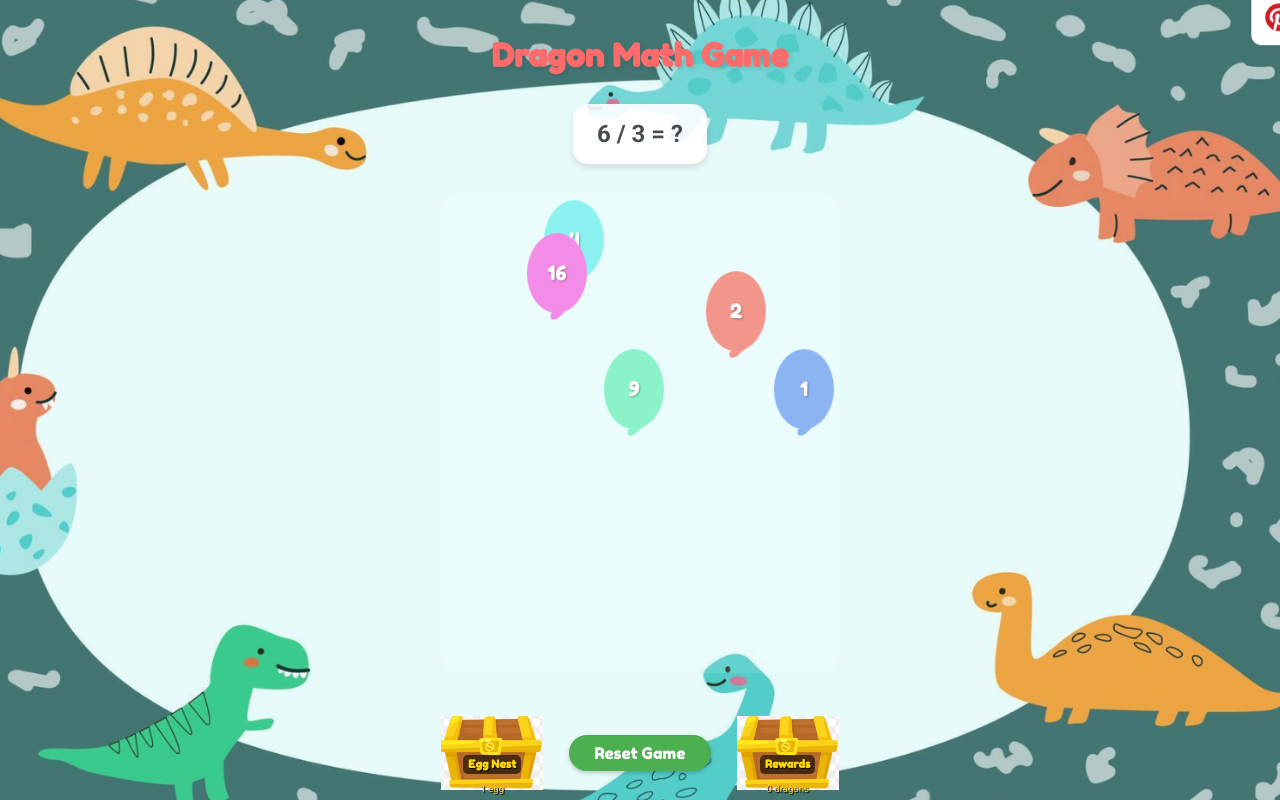
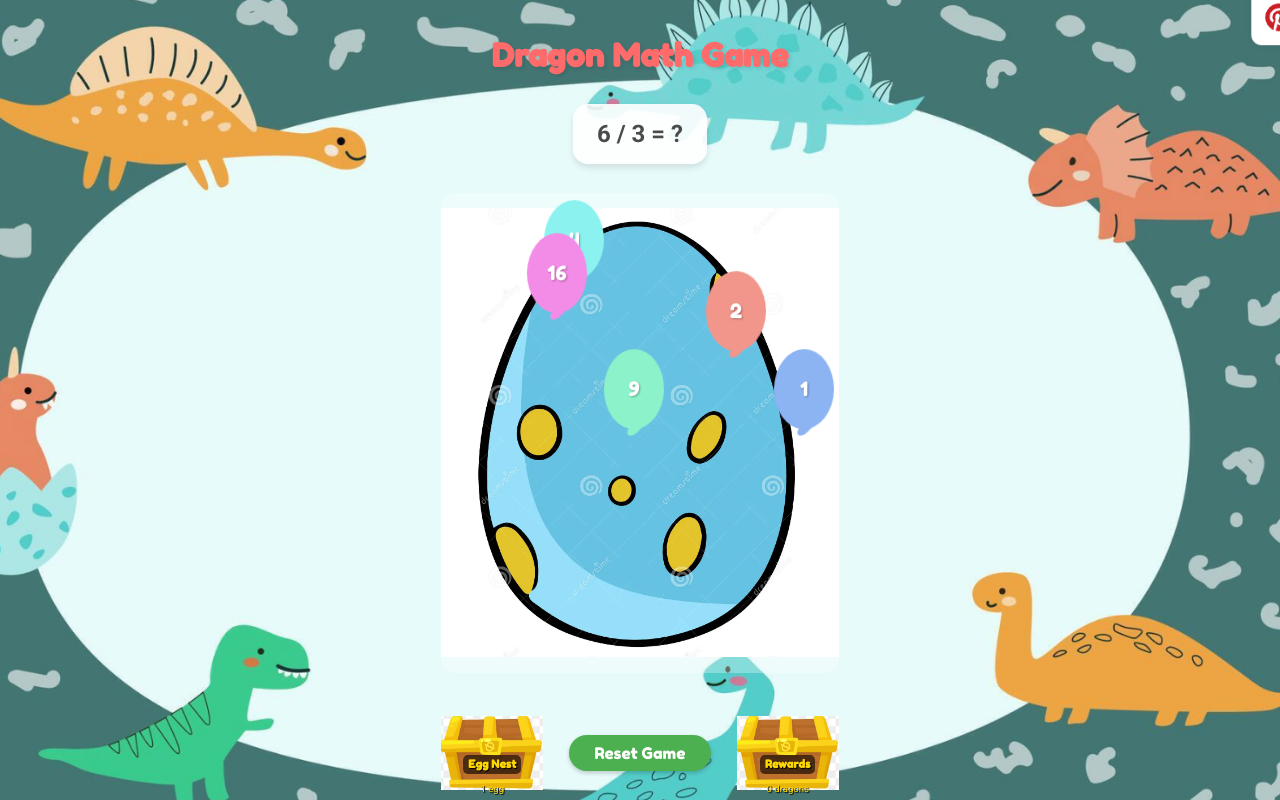
Before and after one commit to Melody-Huang/Jessie-Math-Game, a React (Create React App) app in the folder math-dinosaur-game/: page / in a window 1280 px wide. Built offline with nearby package versions, Linux system fonts and the light colour scheme.

Commit message:
add egg image back

```diff
--- a/math-dinosaur-game/src/MathDinosaurGame.css
+++ b/math-dinosaur-game/src/MathDinosaurGame.css
@@ -48,8 +48,25 @@ body, html {
   height: 60vh;
   margin-bottom: 2vh;
   overflow: hidden;
-  background: rgba(255, 255, 255, 0.1);
+  background-color: rgba(255, 255, 255, 0.3); /* Semi-transparent white background */
   border-radius: 15px;
+  display: flex;
+  justify-content: center;
+  align-items: center;
+}
+
+.balloons-container::before {
+  content: '';
+  position: absolute;
+  top: 0;
+  left: 0;
+  right: 0;
+  bottom: 0;
+  background-position: center;
+  background-repeat: no-repeat;
+  background-size: contain;
+  opacity: 0.2; /* Adjust this value to make the background image more or less visible */
+  z-index: 1;
 }
 
 .balloon {
@@ -67,6 +84,7 @@ body, html {
   color: #FFF;
   text-shadow: 1px 1px 2px rgba(0, 0, 0, 0.3);
   transition: transform 0.2s ease;
+  z-index: 2; /* Ensure balloons are above the background image */
 }
 
 .balloon:hover {
--- a/math-dinosaur-game/src/MathDinosaurGame.js
+++ b/math-dinosaur-game/src/MathDinosaurGame.js
@@ -176,7 +176,15 @@ const MathDinosaurGame = () => {
       <div className="problem-container">
         <div className="problem">{problem.problem} = ?</div>
       </div>
-      <div className="balloons-container">
+      <div
+        className="balloons-container"
+        style={{
+          backgroundImage: `url(${getDinosaurImage()})`,
+          backgroundPosition: 'center',
+          backgroundRepeat: 'no-repeat',
+          backgroundSize: 'contain'
+        }}
+      >
         {balloons.map((balloon, index) => (
           <Balloon
             key={index}
```
